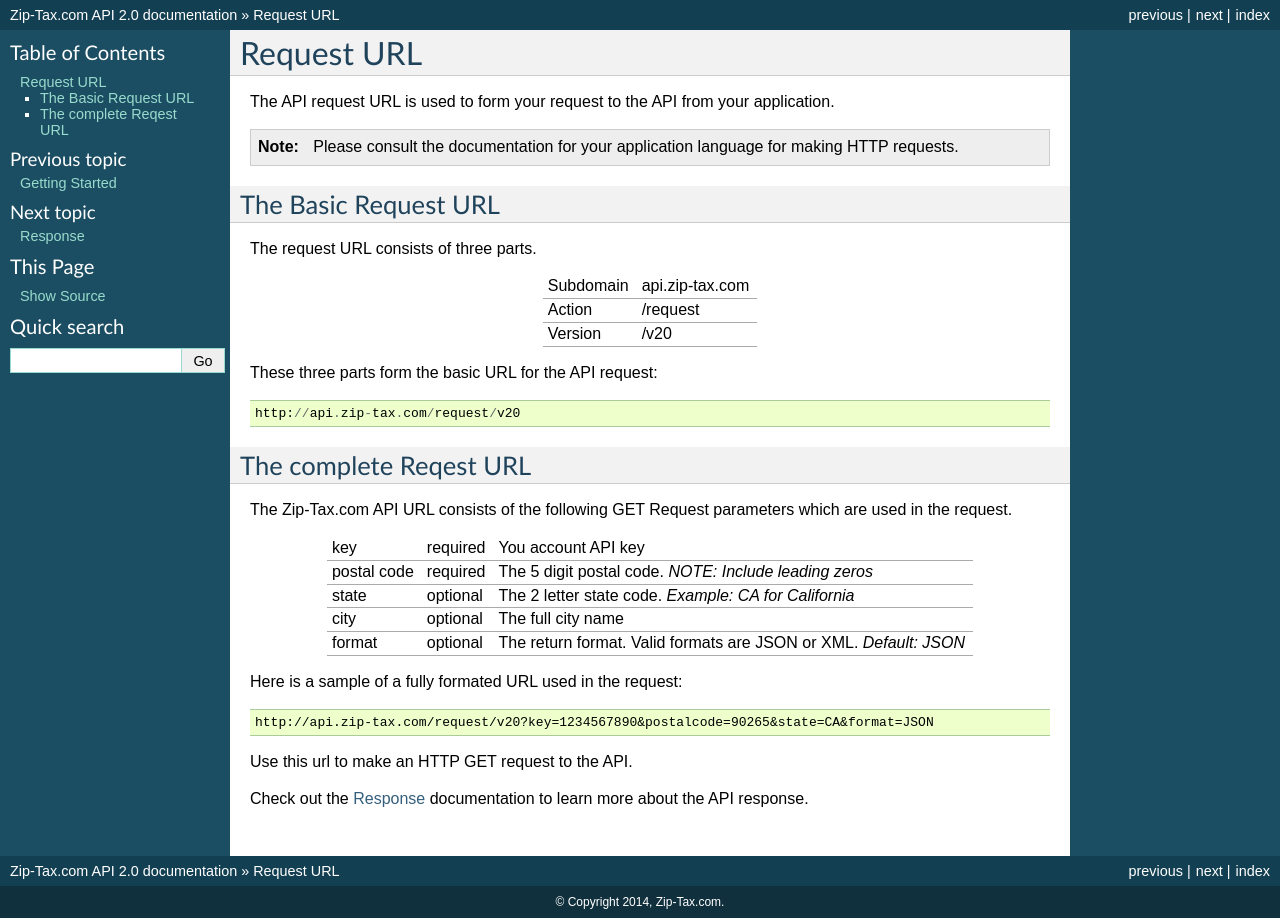
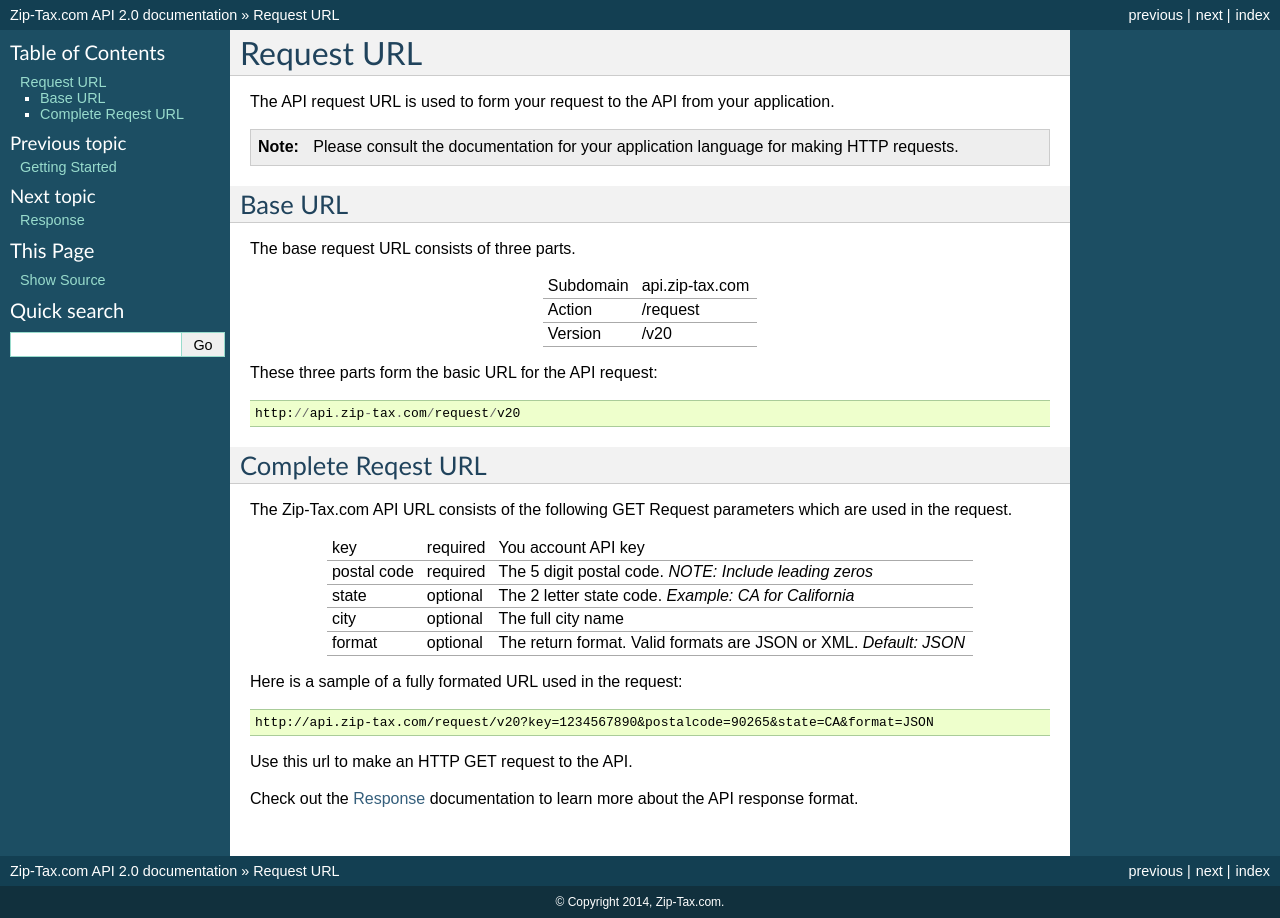
Before and after one commit to ZipTax/zip-tax-docs, a Sphinx documentation site: the page built from docs/api_request.rst, in a window 1280 px wide. Built offline with Sphinx 7.4.7, drawn with Linux system fonts in a browser that asks for light colours.

Commit message:
initial doc write

```diff
--- a/docs/api_request.rst
+++ b/docs/api_request.rst
@@ -5,10 +5,10 @@
 
 .. note:: Please consult the documentation for your application language for making HTTP requests.
 
-The Basic Request URL
----------------------
+Base URL
+--------
 
-The request URL consists of three parts.
+The base request URL consists of three parts.
 
 +------------+-----------------+
 | Subdomain  | api.zip-tax.com |
@@ -22,8 +22,8 @@
 
 	http://api.zip-tax.com/request/v20
 
-The complete Reqest URL
------------------------
+Complete Reqest URL
+-------------------
 
 The Zip-Tax.com API URL consists of the following GET Request parameters which are used in the request.
 
@@ -46,4 +46,4 @@
 
 Use this url to make an HTTP GET request to the API.
 
-Check out the :doc:`api_response` documentation to learn more about the API response.
+Check out the :doc:`api_response` documentation to learn more about the API response format.
--- a/docs/getting_started.rst
+++ b/docs/getting_started.rst
@@ -1,9 +1,9 @@
 Getting Started
 ===============
 
-The Zip-Tax.com_ sales tax API uses standard Representational state transfer (REST_) principles for maximum flexibility with a wide range of program languages.
+The Zip-Tax.com_ sales tax API uses standard Representational State Transfer (REST_) principles for maximum flexibility with a wide range of program languages.
 
-To get started, simple follow this documentation to build a reuqest using the Zip-Tax.com :doc:`api_url`, parse the :doc:`api_response` to validate the :doc:`api_response_codes`, and use the :doc:`api_results` in your code.
+To get started, simply follow this documentation to build a reuqest using the Zip-Tax.com :doc:`api_request`, parse the :doc:`api_response` to validate the :doc:`api_response_codes`, and use the :doc:`api_results` in your code.
 
 For questions or comments about this documentation, please contact us at support@zip-tax.com.
 
```
Also changed, not shown: docs/api_response.rst (+12 -0 lines).
